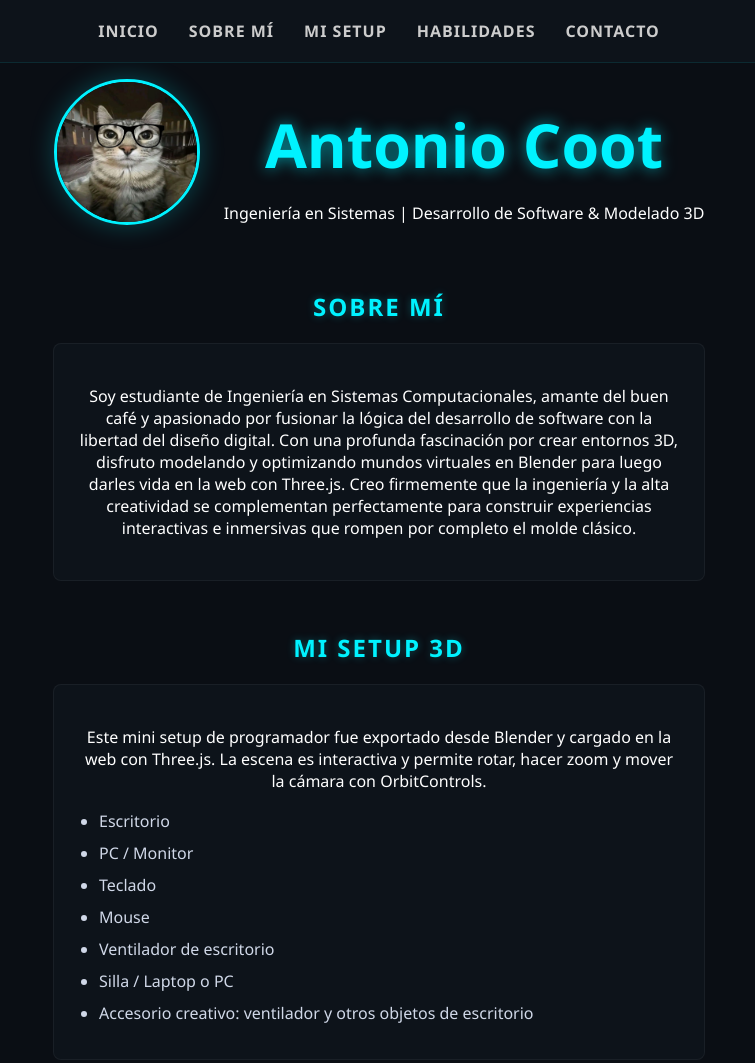
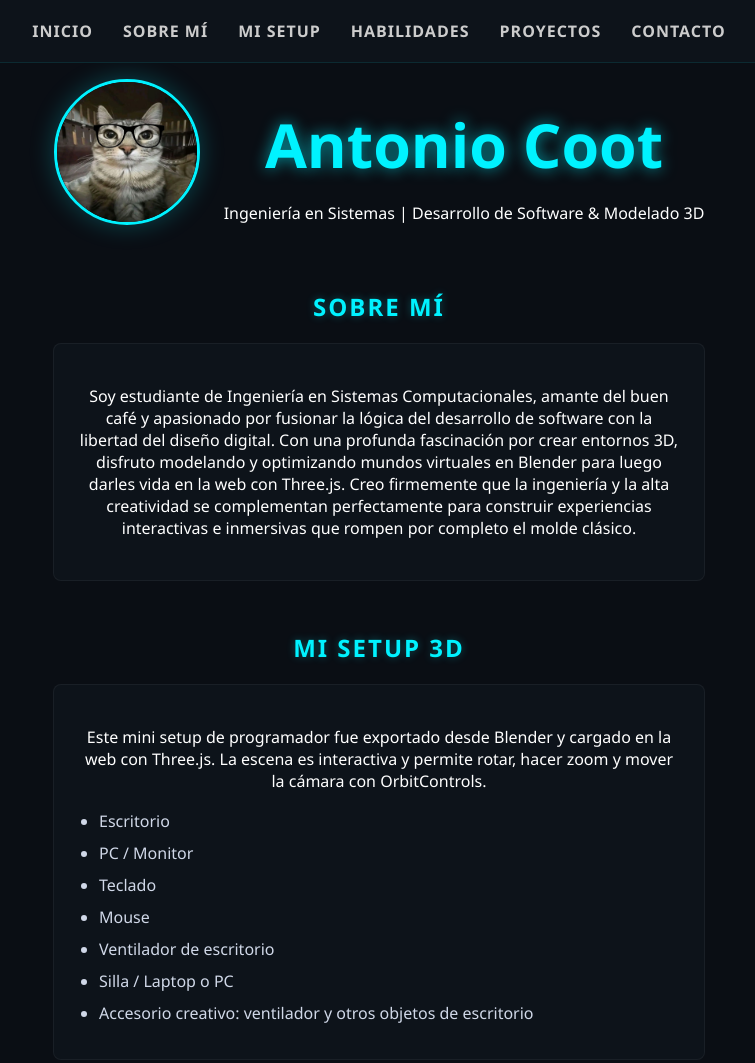
Before and after one commit to AntonioCoot/Portafolio-Web-con-Escena-3D, a plain HTML site: page index.html in a window 1280 px wide. Shown: the top 1063 px of the page, without its empty margins (261-1016 px from the left). Drawn offline with nearby package versions, Linux system fonts and the light colour scheme.

Commit message:
small page update (change in project-menu

```diff
--- a/index.html
+++ b/index.html
@@ -14,6 +14,7 @@
                 <li><a href="#sobre-mi">SOBRE MÍ</a></li>
                 <li><a href="#escenario-3d">MI SETUP</a></li>
                 <li><a href="#habilidades">HABILIDADES</a></li>
+                <li><a href="#proyectos">PROYECTOS</a></li>
                 <li><a href="#contacto">CONTACTO</a></li>
             </ul>
         </nav>
```
